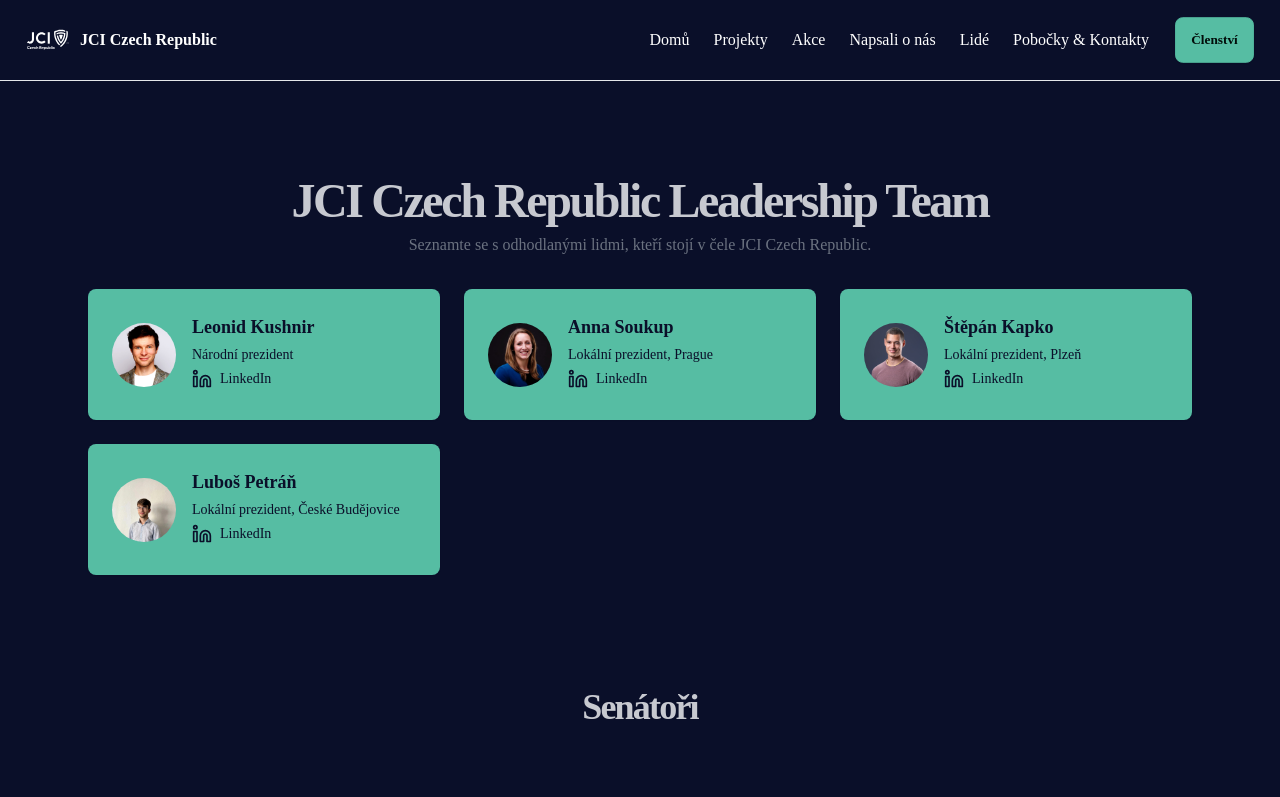
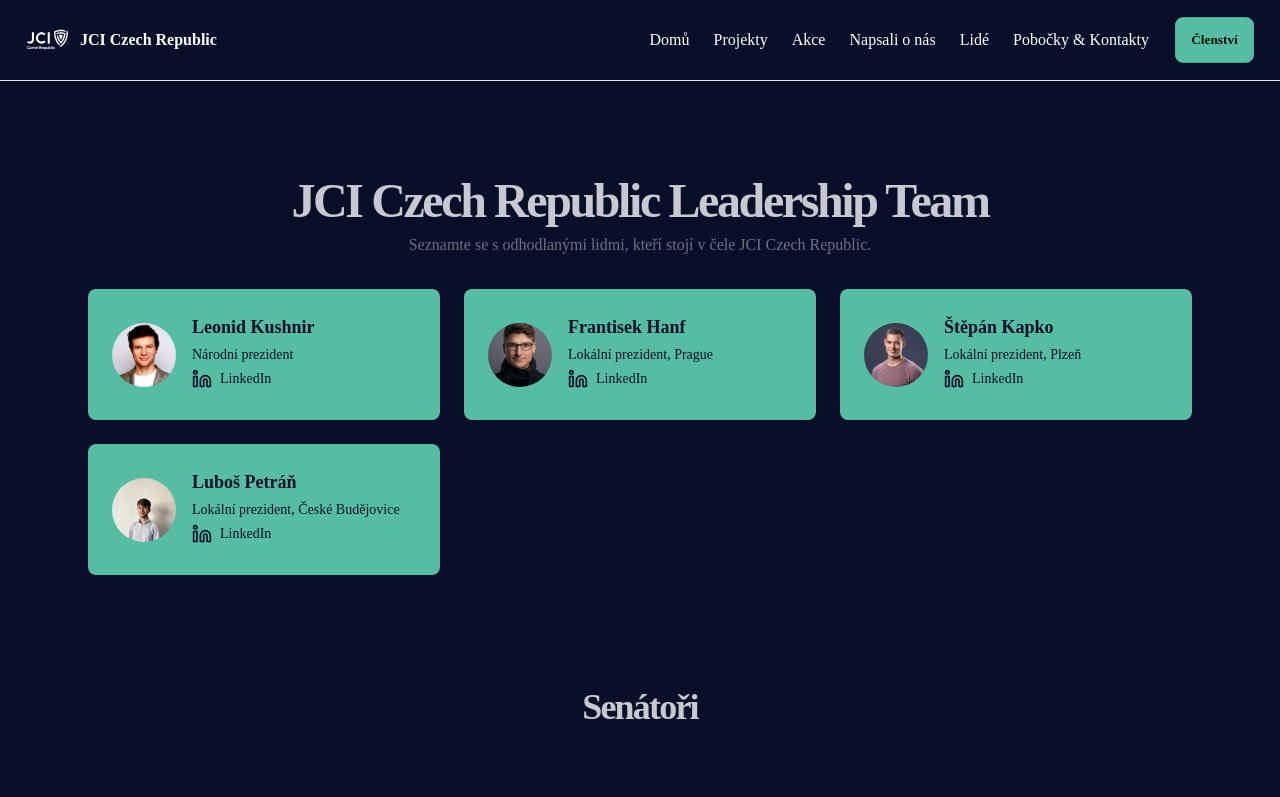
Before and after one commit to Pokrt/jciCr, a Nuxt app: page /people in a window 1280 px wide. Shown: the top 797 px of the page. Built offline with nearby package versions, Linux system fonts and the light colour scheme; a web font is replaced by a local one.

Commit message:
Update president entry to Frantisek Hanf and add corresponding photo

```diff
--- a/pages/people.vue
+++ b/pages/people.vue
@@ -128,9 +128,9 @@ export default {
           position: "Národní prezident"
         },
         {
-          name: "Anna Soukup",
-          linkedin: "https://www.linkedin.com/in/annasoukup/",
-          photo: "anna.jpg",
+          name: "Frantisek Hanf",
+          linkedin: "https://www.linkedin.com/in/frantisekhanf/",
+          photo: "frantisek_hanf.jpg",
           position: "Lokální prezident, Prague"
         },
         {
```
Also changed, not shown: public/frantisek_hanf.jpg (added).
